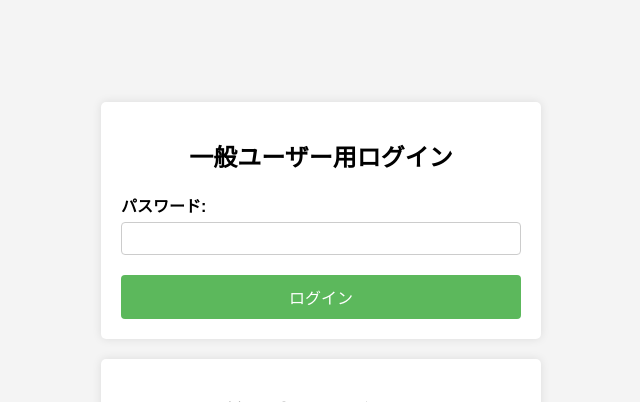
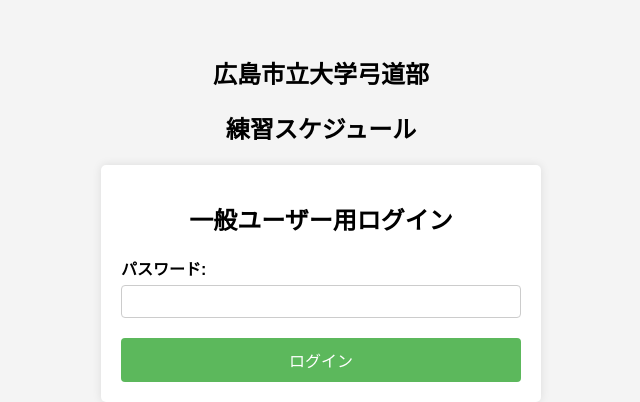
Before and after one commit to Hiro-ch/kyudou-schedule, a Flask app: page /login in a window 1280 px wide. Shown: the top 402 px of the page, without its empty margins (319-959 px from the left). Run offline with Flask 3, Linux system fonts and the light colour scheme.

Commit message:
ログイン画面上部にタイトルを付けた

```diff
--- a/templates/login.html
+++ b/templates/login.html
@@ -70,6 +70,10 @@
     </style>
 </head>
 <body>
+    <div class="header-title">
+        <h1>広島市立大学弓道部</h1>
+        <h1>練習スケジュール</h1>
+    </div>
     <div class="login-container">
         <h1>一般ユーザー用ログイン</h1>
         <form action="{{ url_for('user_login') }}" method="post">
```
